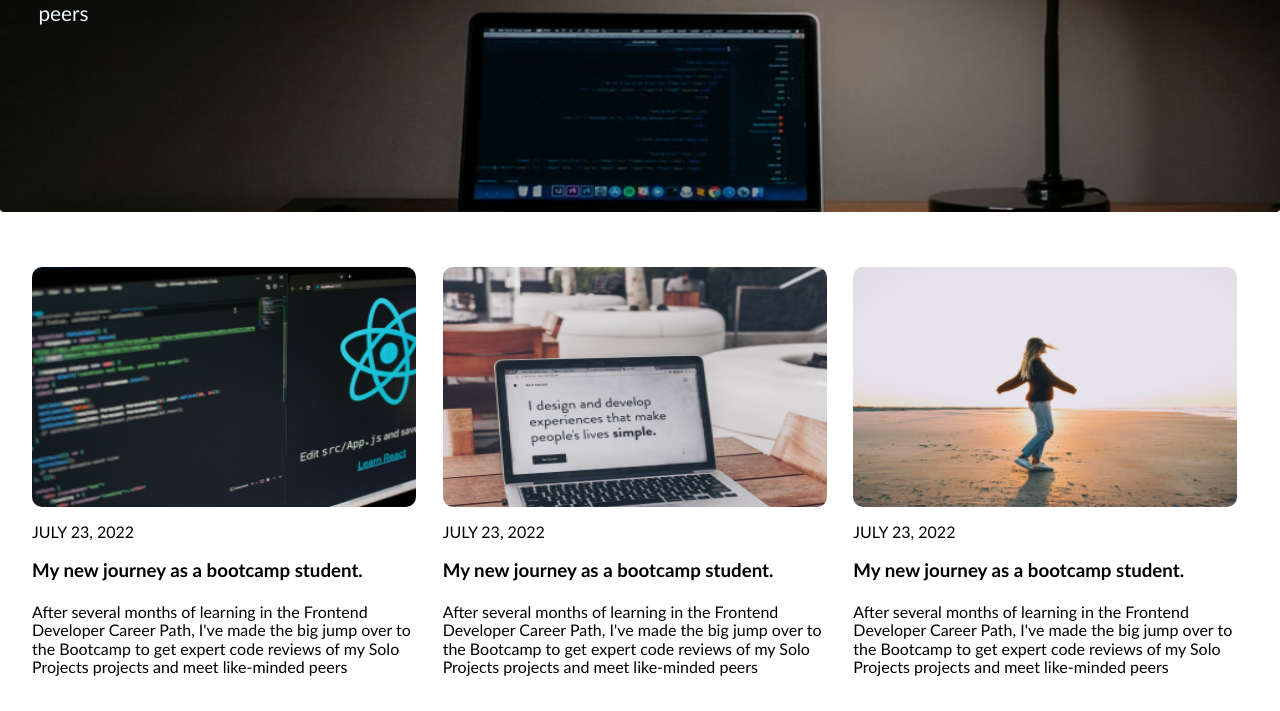
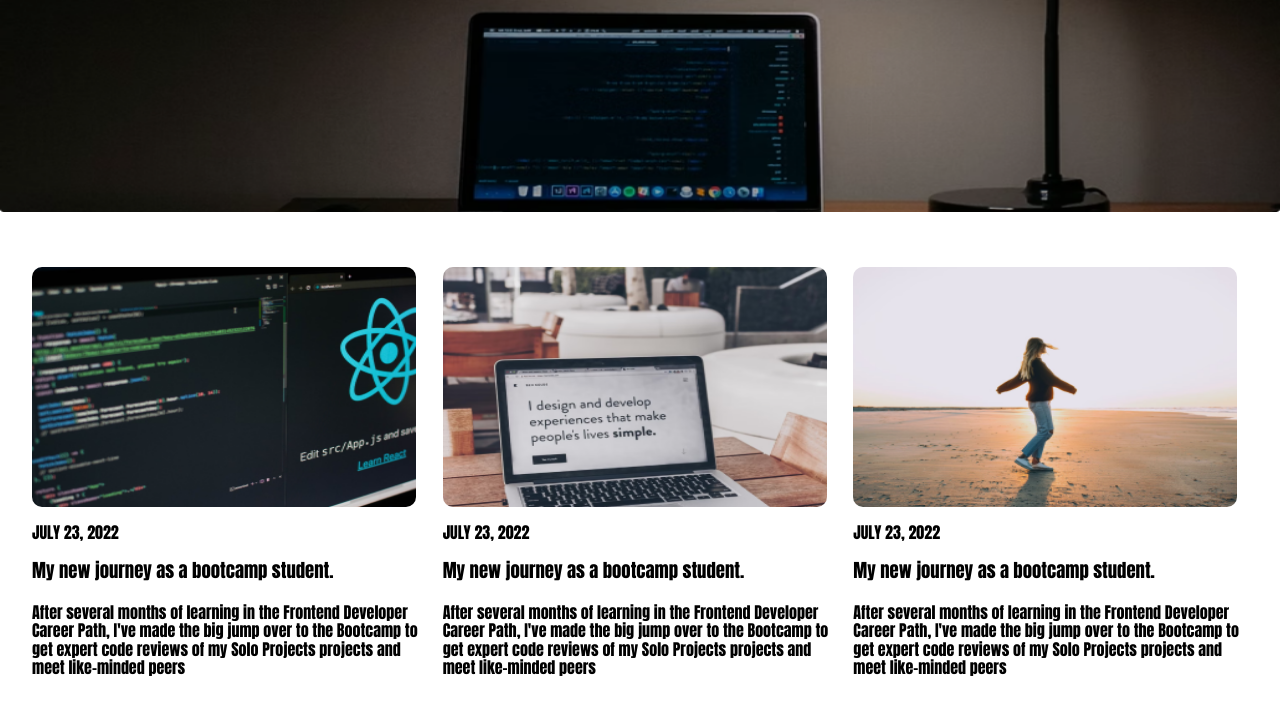
Before and after one commit to Sherzodbek99/Learning-Journal, a website built with Vite: page learning journey css/index.html in a window 1280 px wide. Shown: the part 342-1053 px from the top of the page. Built offline with nearby package versions, Linux system fonts and the light colour scheme.

Commit message:
Update style.css

```diff
--- a/learning journey css/css/style.css
+++ b/learning journey css/css/style.css
@@ -1,6 +1,6 @@
 html,
 body {
-    font-family:'Gill Sans', 'Gill Sans MT', Calibri, 'Trebuchet MS', sans-serif;
+    font-family:Impact, Haettenschweiler, 'Arial Narrow Bold', sans-serif;
     margin: 0;
     padding: 0;
     max-width: 100%;
```
